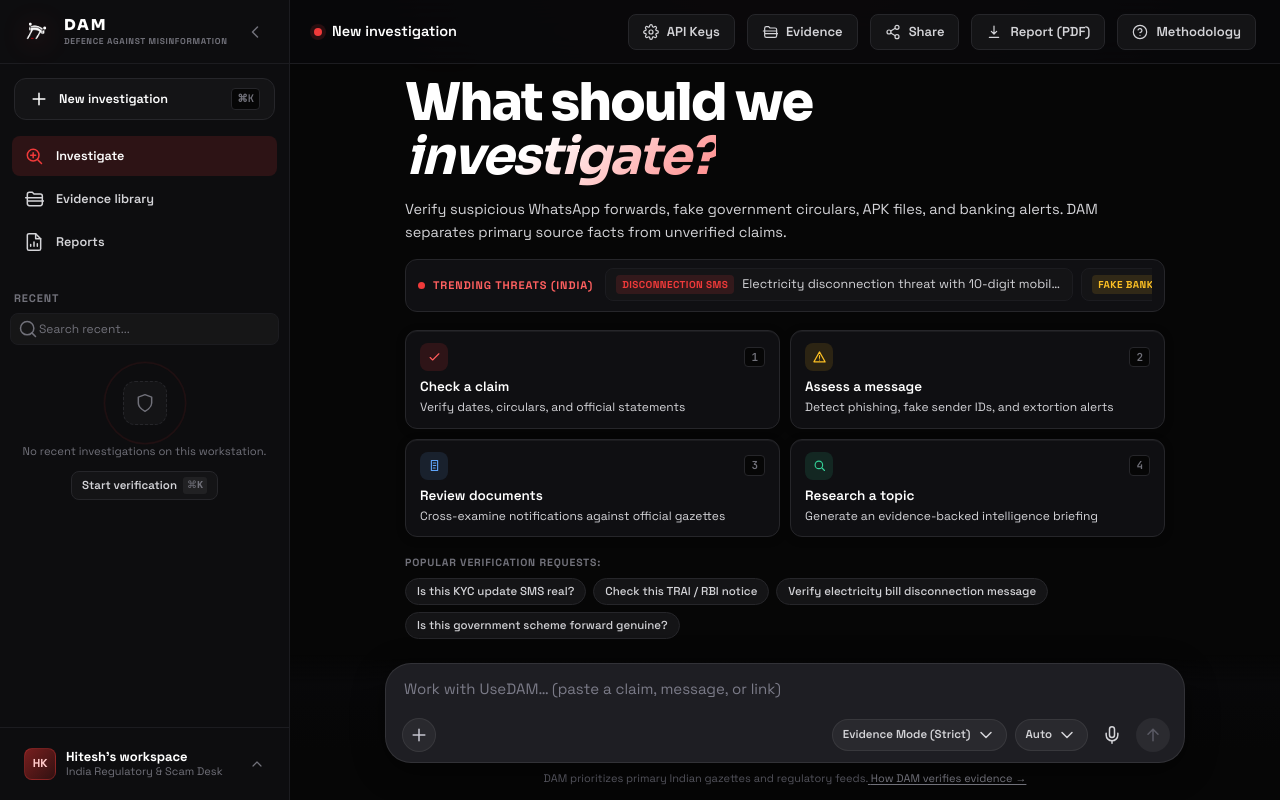
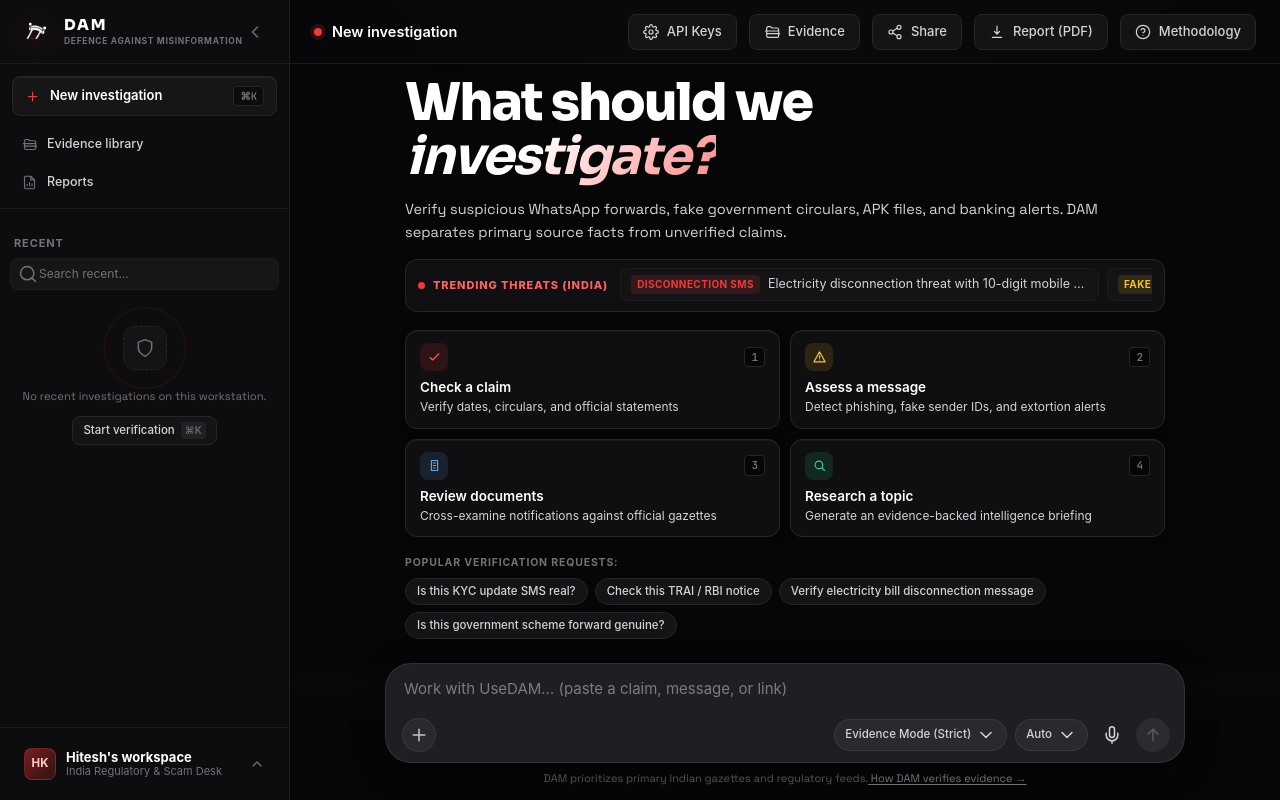
Before and after one commit to naveen-cs50-cse/DAMtesting, a Next.js app: page / in a window 1280 px wide. Built offline with nearby package versions, Linux system fonts and the light colour scheme.

Commit message:
fix(layout): remove redundant Investigate button under New Investigation, align sidebar margins, and apply clean UI typography

```diff
--- a/app/app.css
+++ b/app/app.css
@@ -150,55 +150,72 @@
 }
 
 .new-investigation-btn {
-  margin: 14px 14px 8px;
-  height: 42px;
+  margin: 12px 12px 6px;
+  height: 40px;
   display: flex;
   align-items: center;
   gap: 10px;
-  padding: 0 14px;
+  padding: 0 12px;
   border: 1px solid var(--dam-border-default);
-  border-radius: var(--radius-md);
-  background: var(--dam-bg-panel);
-  color: var(--dam-text-primary);
+  border-radius: var(--radius-sm);
+  background: rgba(255, 255, 255, 0.035);
+  color: #ffffff;
   font-weight: 600;
-  font-size: var(--text-sm);
+  font-size: 13px;
   transition: all var(--transition-fast);
   white-space: nowrap;
+  box-shadow: 0 1px 2px rgba(0, 0, 0, 0.3), inset 0 1px 0 rgba(255, 255, 255, 0.06);
 }
 
 .new-investigation-btn:hover {
-  border-color: var(--dam-border-hover);
-  background: var(--dam-bg-panel-hover);
+  border-color: rgba(240, 58, 58, 0.4);
+  background: rgba(255, 255, 255, 0.07);
+  box-shadow: 0 4px 14px rgba(0, 0, 0, 0.35), 0 0 12px rgba(240, 58, 58, 0.12);
   transform: translateY(-1px);
+}
+
+.new-investigation-btn svg {
+  width: 15px;
+  height: 15px;
+  color: var(--dam-red);
+  flex-shrink: 0;
 }
 
 .new-investigation-btn kbd {
   margin-left: auto;
-  color: var(--dam-text-muted);
-  background: var(--dam-bg-root);
+  display: inline-flex;
+  align-items: center;
+  justify-content: center;
+  height: 20px;
+  padding: 0 6px;
+  color: var(--dam-text-muted);
+  background: rgba(0, 0, 0, 0.45);
   border: 1px solid var(--dam-border-default);
-  border-radius: var(--radius-xs);
-  padding: 2px 5px;
+  border-radius: 4px;
   font-size: 10.5px;
+  font-weight: 600;
   font-family: var(--font-mono);
+  line-height: 1;
 }
 
 .primary-nav {
-  padding: 8px 12px;
+  padding: 4px 12px 8px;
   display: grid;
-  gap: 3px;
+  gap: 2px;
+  border-bottom: 1px solid var(--dam-border-subtle);
+  margin-bottom: 6px;
 }
 
 .nav-item {
   width: 100%;
-  min-height: 40px;
-  display: flex;
-  align-items: center;
-  gap: 12px;
-  padding: 0 12px;
+  min-height: 36px;
+  display: flex;
+  align-items: center;
+  gap: 10px;
+  padding: 0 10px;
   border-radius: var(--radius-sm);
   color: var(--dam-text-secondary);
-  font-size: var(--text-sm);
+  font-size: 12.5px;
   font-weight: 550;
   text-align: left;
   transition: all var(--transition-fast);
@@ -207,13 +224,18 @@
 
 .nav-item:hover {
   color: var(--dam-text-primary);
-  background: var(--dam-bg-panel-hover);
-}
-
-.nav-item.active {
-  color: var(--dam-text-primary);
-  background: var(--dam-red-soft);
-  font-weight: 600;
+  background: rgba(255, 255, 255, 0.05);
+}
+
+.nav-item svg {
+  width: 15px;
+  height: 15px;
+  color: var(--dam-text-muted);
+  transition: color var(--transition-fast);
+}
+
+.nav-item:hover svg {
+  color: var(--dam-text-primary);
 }
 
 .nav-item.active svg {
--- a/app/globals.css
+++ b/app/globals.css
@@ -2,6 +2,7 @@
 @import "./app.css";
 
 :root {
+  --font-ui: -apple-system, BlinkMacSystemFont, 'Segoe UI', Roboto, 'Inter', sans-serif;
   --font-sans: var(--font-space-grotesk), 'Space Grotesk', -apple-system, BlinkMacSystemFont, 'Segoe UI', Roboto, sans-serif;
   --font-display: var(--font-sora), 'Sora', sans-serif;
   --font-mono: var(--font-mono), 'JetBrains Mono', Menlo, Consolas, monospace;
@@ -16,10 +17,14 @@
     linear-gradient(180deg, rgba(255, 255, 255, 0.015) 1px, transparent 1px);
   background-size: auto, auto, 80px 80px, 80px 80px;
   color: var(--dam-text-primary, #ffffff);
-  font-family: var(--font-sans);
+  font-family: var(--font-ui);
   margin: 0;
   padding: 0;
   height: 100%;
+}
+
+button, input, select, textarea, kbd {
+  font-family: var(--font-ui);
 }
 
 ::selection {
@@ -30,3 +35,7 @@
 h1, h2, h3, .landing-heading, .brand-copy strong {
   font-family: var(--font-display);
 }
+
+.landing-subtext, p {
+  font-family: var(--font-sans);
+}
--- a/components/Sidebar.tsx
+++ b/components/Sidebar.tsx
@@ -232,10 +232,6 @@
       </button>
 
       <nav className="primary-nav" aria-label="Primary views">
-        <button className="nav-item active" onClick={onNewConversation}>
-          <svg viewBox="0 0 24 24" width="16" height="16" fill="none" stroke="currentColor" strokeWidth="2"><circle cx="11" cy="11" r="7"/><path d="m16.5 16.5 4.5 4.5M11 8v6M8 11h6"/></svg>
-          <span>Investigate</span>
-        </button>
         <button className="nav-item" onClick={onOpenEvidence} title="Open Evidence Explorer (Alt+E)">
           <EvidenceIcon className="w-4 h-4" />
           <span>Evidence library</span>
```
